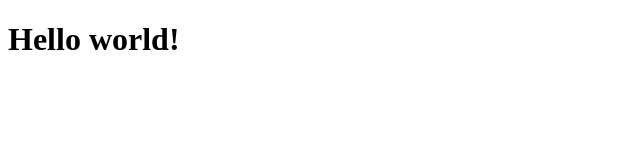
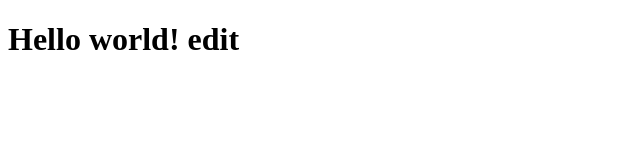
Before and after one commit to a-v-m-dev/demo2, a plain HTML site: page index.html in a window 1280 px wide. Shown: the whole page, without its empty margins (0-640 px from the left). Drawn offline with Linux system fonts and the light colour scheme.

Commit message:
add again and again

```diff
--- a/index.html
+++ b/index.html
@@ -6,6 +6,6 @@
     <title>Document</title>
 </head>
 <body>
-    <h1>Hello world!</h1>
+    <h1>Hello world! edit</h1>
 </body>
 </html>
```
